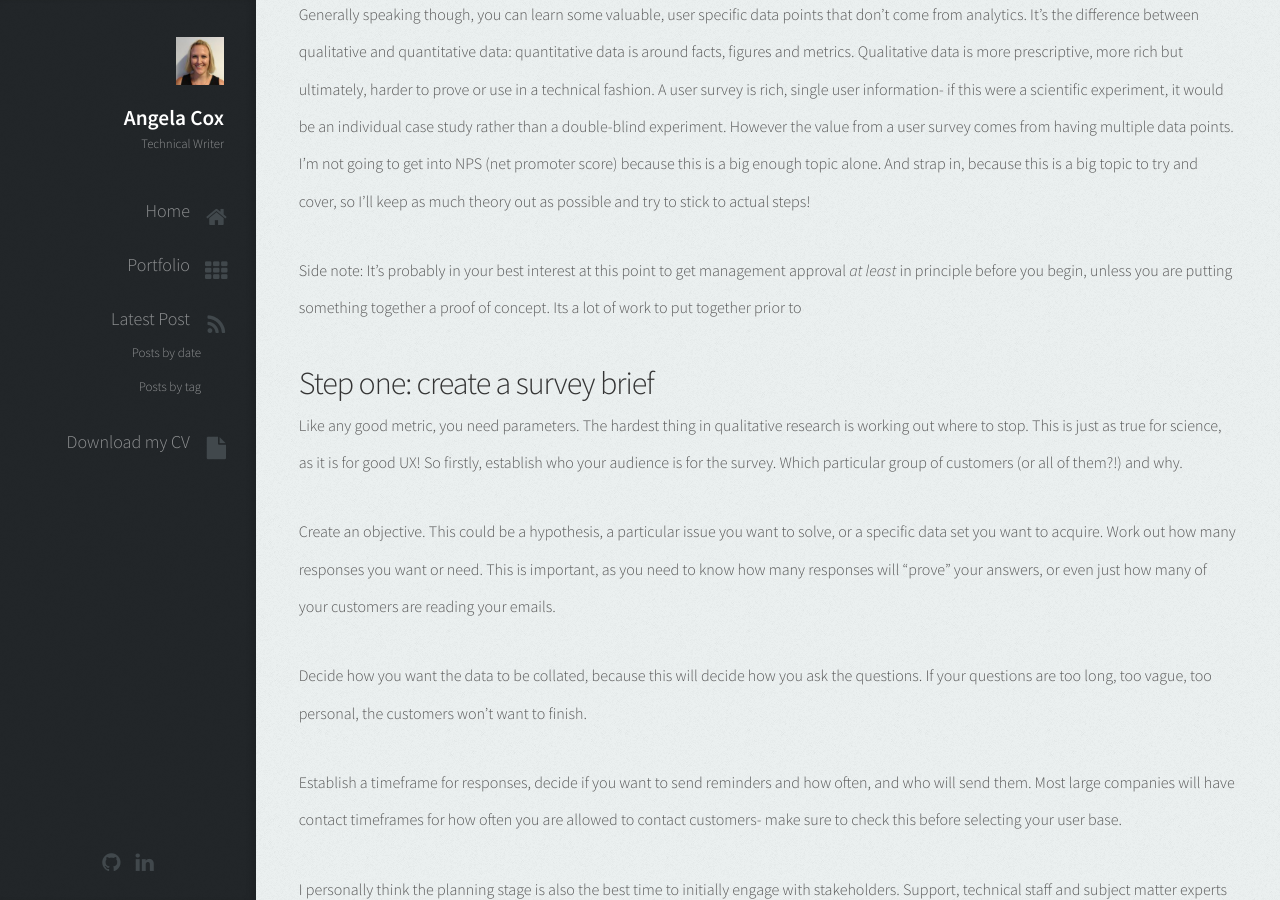
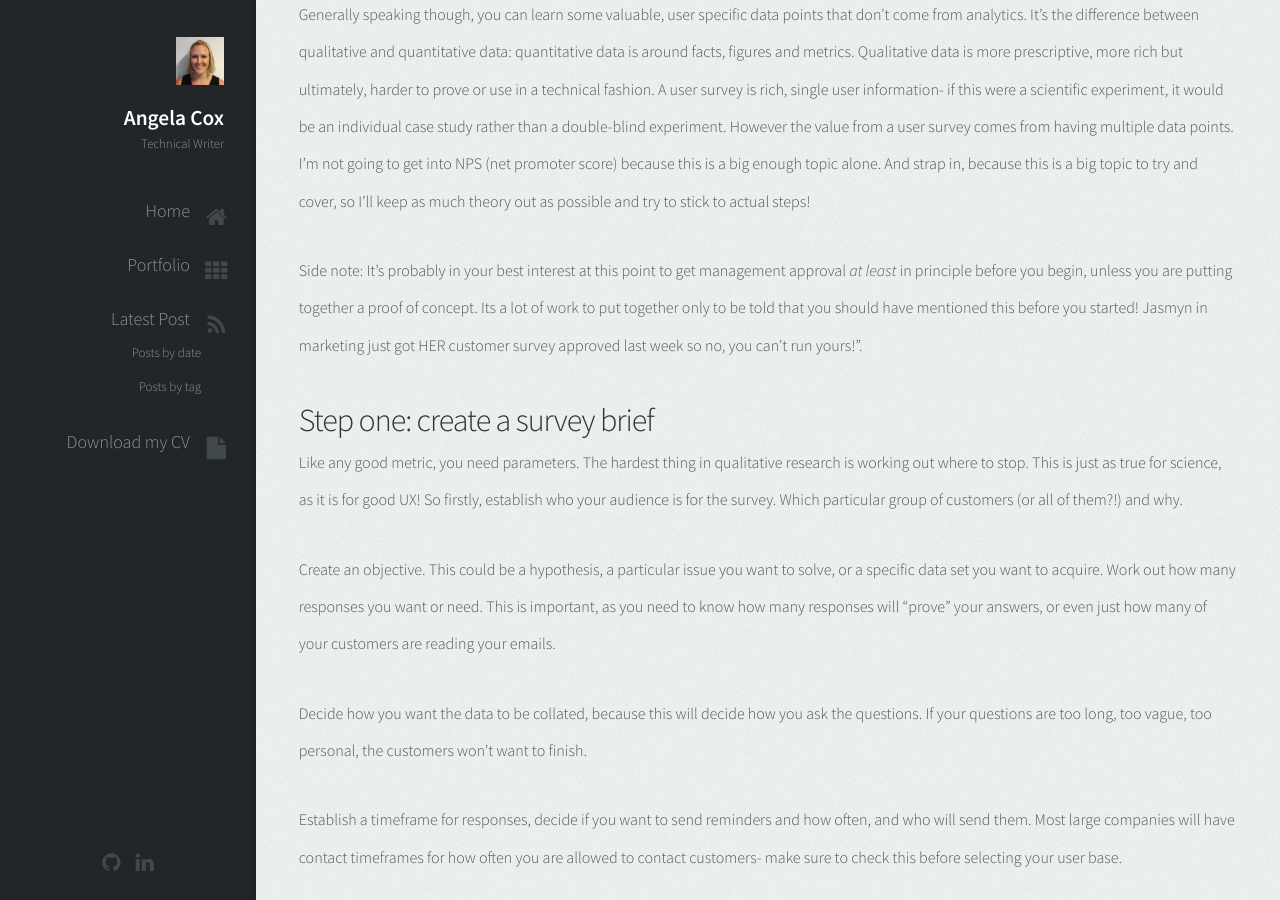
Before and after one commit to AngelaCox/UX-Portfolio, a Jekyll site: the page built from _posts/2016-03-09-document-audit-tools-user-surveys.markdown, in a window 1280 px wide and 900 px high, scrolled down 455 px. Built offline with Jekyll 4.4.1, drawn with Linux system fonts in a browser that asks for light colours.

Commit message:
blog fixes

```diff
--- a/_posts/2016-03-09-document-audit-tools-user-surveys.markdown
+++ b/_posts/2016-03-09-document-audit-tools-user-surveys.markdown
@@ -12,7 +12,7 @@ One of the better user experience tools in the technical writer arsenal is the u
 
 Generally speaking though, you can learn some valuable, user specific data points that don't come from analytics. It's the difference between qualitative and quantitative data: quantitative data is around facts, figures and metrics. Qualitative data is more prescriptive, more rich but ultimately, harder to prove or use in a technical fashion. A user survey is rich, single user information- if this were a scientific experiment, it would be an individual case study rather than a double-blind experiment. However the value from a user survey comes from having multiple data points. I'm not going to get into NPS (net promoter score) because this is a big enough topic alone. And strap in, because this is a big topic to try and cover, so I'll keep as much theory out as possible and try to stick to actual steps!
 
-Side note: It's probably in your best interest at this point to get management approval *at least* in principle before you begin, unless you are putting something together a proof of concept. Its a lot of work to put together prior to
+Side note: It's probably in your best interest at this point to get management approval *at least* in principle before you begin, unless you are putting together a proof of concept. Its a lot of work to put together only to be told that you should have mentioned this before you started! Jasmyn in marketing just got HER customer survey approved last week so no, you can't run yours!".
 
 ## Step one: create a survey brief
 Like any good metric, you need parameters. The hardest thing in qualitative research is working out where to stop. This is just as true for science, as it is for good UX! So firstly, establish who your audience is for the survey. Which particular group of customers (or all of them?!) and why.
```
